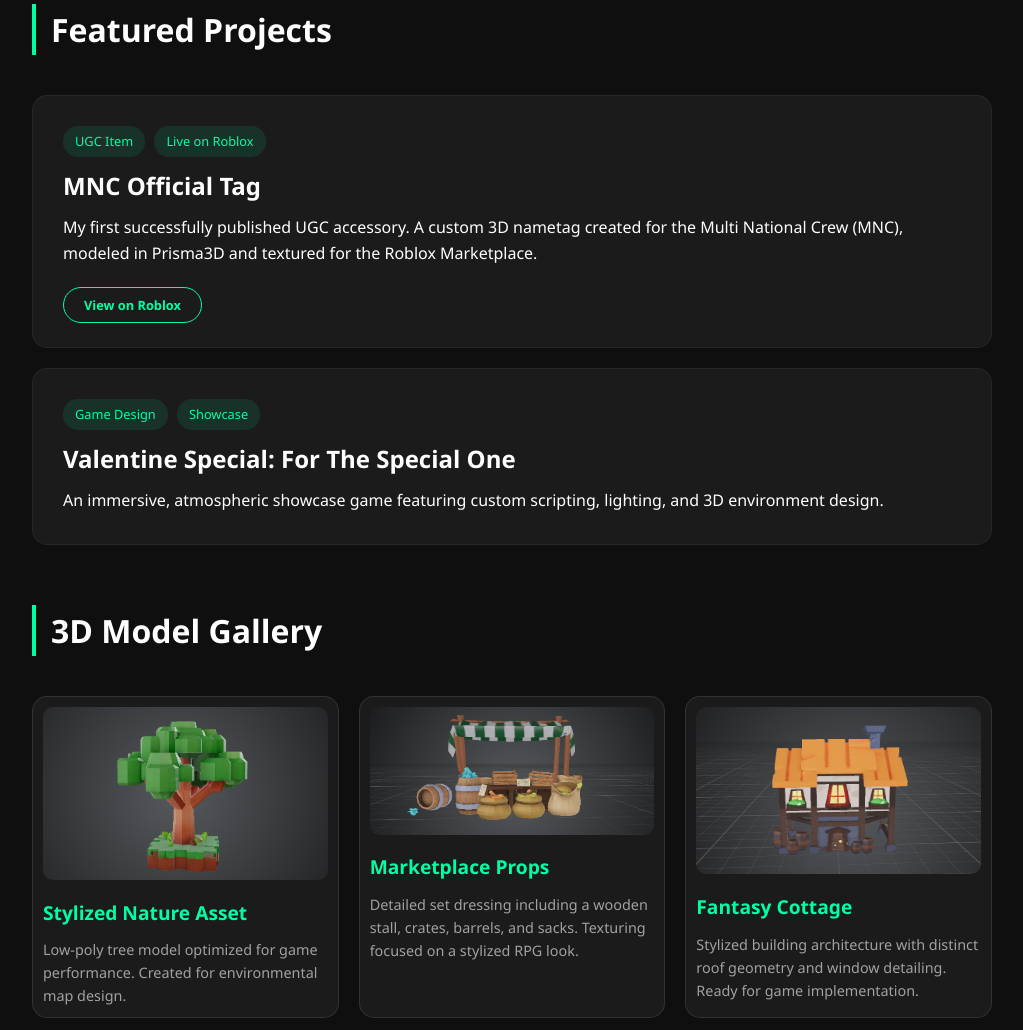
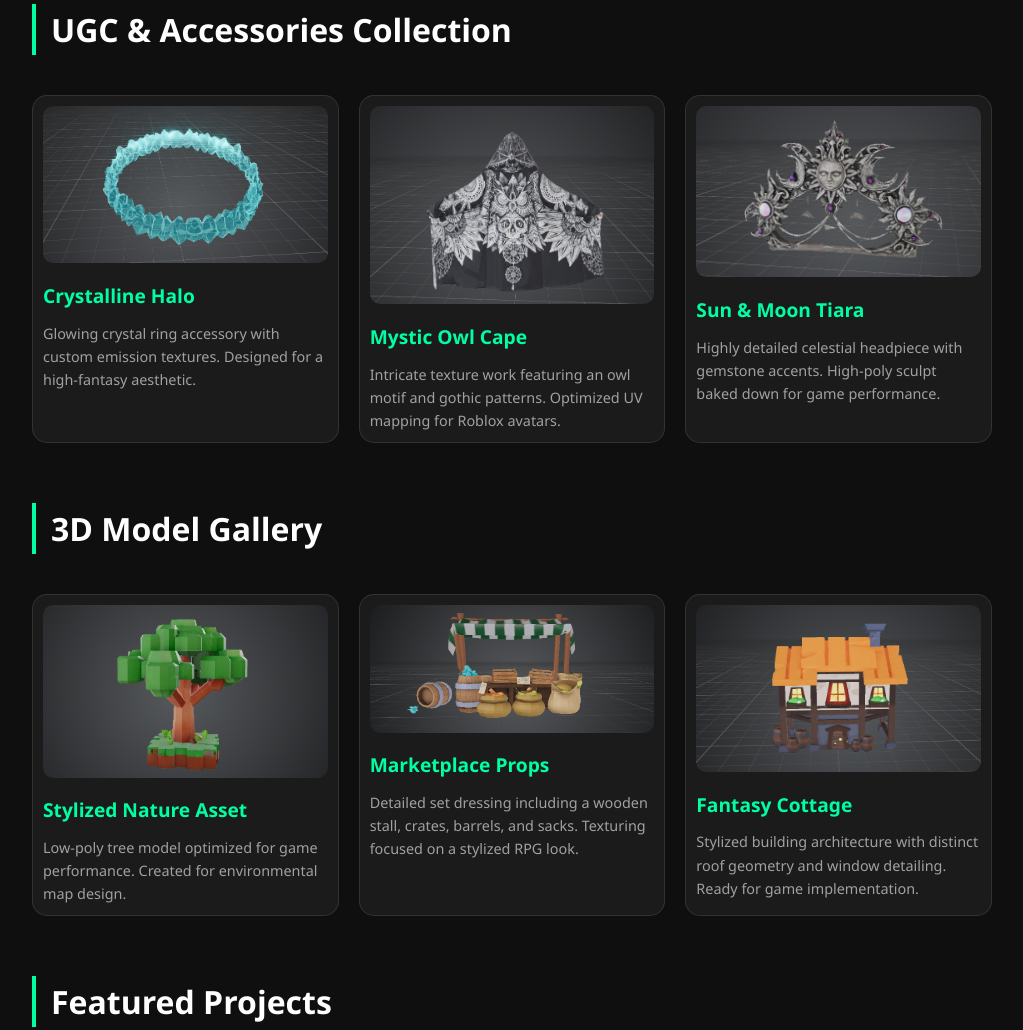
Before and after one commit to snackkiieeee/Portfolio, a plain HTML site: page index.html in a window 1280 px wide. Shown: the part 876-1906 px from the top of the page, without its empty margins (128-1151 px from the left). Drawn offline with Linux system fonts and the light colour scheme.

Commit message:
Add files via upload

```diff
--- a/index.html
+++ b/index.html
@@ -51,11 +51,11 @@
         /* Container */
         .container { max-width: 1000px; margin: 0 auto; padding: 80px 20px; }
 
-        /* Skills Grid */
+        /* Titles & Grid */
         .section-title { font-size: 2rem; margin-bottom: 40px; border-left: 4px solid var(--accent); padding-left: 15px; }
+        .grid { display: grid; grid-template-columns: repeat(auto-fit, minmax(300px, 1fr)); gap: 20px; }
 
-        .grid { display: grid; grid-template-columns: repeat(auto-fit, minmax(250px, 1fr)); gap: 20px; }
-
+        /* Cards */
         .card {
             background: var(--card-bg);
             padding: 25px;
@@ -64,7 +64,6 @@
             transition: transform 0.3s;
         }
         .card:hover { transform: translateY(-5px); border-color: var(--accent); }
-
         .card h3 { margin-bottom: 10px; color: var(--accent); }
         .card p { color: var(--text-gray); font-size: 0.9rem; }
 
@@ -110,56 +109,53 @@
     </header>
 
     <section class="container">
-        <h2 class="section-title">Featured Projects</h2>
 
-        <div class="project">
-            <div class="project-content">
-                <span class="tag">UGC Item</span> <span class="tag">Live on Roblox</span>
-                <h3>MNC Official Tag</h3>
-                <p>My first successfully published UGC accessory. A custom 3D nametag created for the Multi National Crew (MNC), modeled in Prisma3D and textured for the Roblox Marketplace.</p>
-                <br><a href="#" class="btn" style="font-size: 0.8rem; padding: 8px 20px;">View on Roblox</a>
+        <h2 class="section-title">UGC & Accessories Collection</h2>
+        <div class="grid">
+            <div class="card" style="padding: 10px;">
+                <img src="ugc1.png" alt="Crystal Halo" style="width: 100%; border-radius: 10px; margin-bottom: 10px;">
+                <h3 style="font-size: 1.2rem;">Crystalline Halo</h3>
+                <p>Glowing crystal ring accessory with custom emission textures. Designed for a high-fantasy aesthetic.</p>
             </div>
-        </div>
-
-        <div class="project">
-            <div class="project-content">
-                <span class="tag">Game Design</span> <span class="tag">Showcase</span>
-                <h3>Valentine Special: For The Special One</h3>
-                <p>An immersive, atmospheric showcase game featuring custom scripting, lighting, and 3D environment design.</p>
+            <div class="card" style="padding: 10px;">
+                <img src="ugc2.png" alt="Mystic Cape" style="width: 100%; border-radius: 10px; margin-bottom: 10px;">
+                <h3 style="font-size: 1.2rem;">Mystic Owl Cape</h3>
+                <p>Intricate texture work featuring an owl motif and gothic patterns. Optimized UV mapping for Roblox avatars.</p>
+            </div>
+            <div class="card" style="padding: 10px;">
+                <img src="ugc3.png" alt="Celestial Crown" style="width: 100%; border-radius: 10px; margin-bottom: 10px;">
+                <h3 style="font-size: 1.2rem;">Sun & Moon Tiara</h3>
+                <p>Highly detailed celestial headpiece with gemstone accents. High-poly sculpt baked down for game performance.</p>
             </div>
         </div>
 
         <h2 class="section-title" style="margin-top: 60px;">3D Model Gallery</h2>
-        <div class="grid" style="grid-template-columns: repeat(auto-fit, minmax(300px, 1fr));">
-
+        <div class="grid">
             <div class="card" style="padding: 10px;">
                 <img src="model11.png" alt="Low Poly Tree" style="width: 100%; border-radius: 10px; margin-bottom: 10px;">
                 <h3 style="font-size: 1.2rem;">Stylized Nature Asset</h3>
                 <p>Low-poly tree model optimized for game performance. Created for environmental map design.</p>
             </div>
-
             <div class="card" style="padding: 10px;">
                 <img src="model12.png" alt="Market Stall" style="width: 100%; border-radius: 10px; margin-bottom: 10px;">
                 <h3 style="font-size: 1.2rem;">Marketplace Props</h3>
                 <p>Detailed set dressing including a wooden stall, crates, barrels, and sacks. Texturing focused on a stylized RPG look.</p>
             </div>
-
             <div class="card" style="padding: 10px;">
                 <img src="model13.png" alt="Fantasy House" style="width: 100%; border-radius: 10px; margin-bottom: 10px;">
                 <h3 style="font-size: 1.2rem;">Fantasy Cottage</h3>
                 <p>Stylized building architecture with distinct roof geometry and window detailing. Ready for game implementation.</p>
             </div>
+        </div>
 
-        </div>
-    </section>
-    <section class="container">
-        <h2 class="section-title">Featured Projects</h2>
+        <h2 class="section-title" style="margin-top: 60px;">Featured Projects</h2>
 
         <div class="project">
             <div class="project-content">
                 <span class="tag">UGC Item</span> <span class="tag">Live on Roblox</span>
                 <h3>MNC Official Tag</h3>
                 <p>A custom 3D accessory created for the Multi National Crew. Modeled, textured, and successfully uploaded to the Roblox Marketplace for public sale.</p>
+                <br><a href="#" class="btn" style="font-size: 0.8rem; padding: 8px 20px;">View on Roblox</a>
             </div>
         </div>
 
@@ -168,6 +164,7 @@
                 <span class="tag">Game Development</span> <span class="tag">Showcase</span>
                 <h3>Valentine Special: For The Special One</h3>
                 <p>An immersive, atmospheric showcase game featuring custom scripting, lighting, and 3D environment design.</p>
+                <br><a href="https://www.roblox.com/share?code=eb77a3ef45486144b8e48b40216f6896&type=ExperienceDetails&stamp=1771421529811" class="btn" style="font-size: 0.8rem; padding: 8px 20px;" target="_blank">Play Now</a>
             </div>
         </div>
 
@@ -178,9 +175,10 @@
                 <p>Founder of a dedicated 3D design studio offering freelance modeling and game asset creation services.</p>
             </div>
         </div>
+
     </section>
 
-   <footer id="contact">
+    <footer id="contact">
         <h2 style="color: white; margin-bottom: 20px;">Let's Work Together</h2>
         <p>Open for commissions in Scripting, UGC, and 3D Modeling.</p>
         <br>
@@ -197,5 +195,6 @@
         <br><br>
         <p style="font-size: 0.8rem;">© 2026 Almaz Ali. All Rights Reserved.</p>
     </footer>
+
 </body>
 </html>
```
Also changed, not shown: ugc1.png (added), ugc2.png (added), ugc3.png (added).
